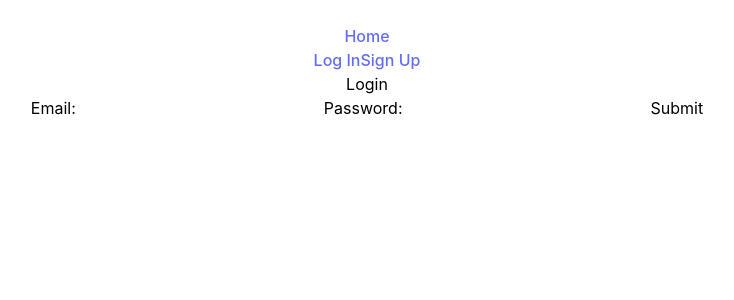
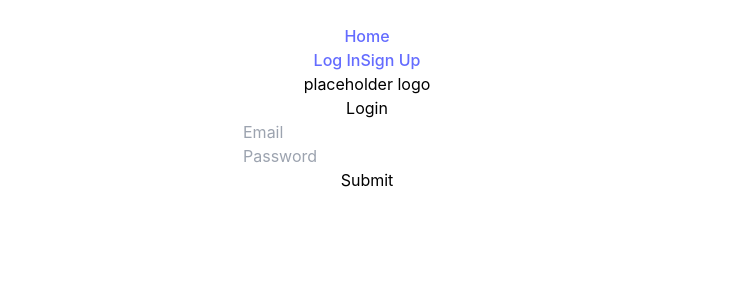
Before and after one commit to kawrou/RecipEasy-recipe-manager, a React (Vite) app in the folder frontend/: page /login in a window 1280 px wide. Shown: the top 300 px of the page, without its empty margins (273-1007 px from the left). Built offline with nearby package versions, Linux system fonts and the light colour scheme.

Commit message:
more styling

```diff
--- a/frontend/src/pages/Login/LoginPage.jsx
+++ b/frontend/src/pages/Login/LoginPage.jsx
@@ -30,24 +30,33 @@ export const LoginPage = () => {
 
   return (
     <>
+    <div className="home items-center">
+      {/* Delete the placeholder logo when we have a logo */}
+      <div className="border-2 rounded w-40 h-40">placeholder logo</div>
       <h2 className="text-5xl font-bold py-5">Login</h2>
       <form onSubmit={handleSubmit}>
-        <label htmlFor="email">Email:</label>
-        <input className="border-2 rounded w-full"
+      <div className="mb-4"></div>
+        <input className="border-2 rounded w-min"
           id="email"
           type="text"
+          placeholder="Email"
           value={email}
           onChange={handleEmailChange}
         />
-        <label htmlFor="password">Password:</label>
-        <input className="border-2 rounded w-full"
+        <br />
+        <div className="mb-4"></div>
+        <input className="border-2 rounded w-min"
           id="password"
           type="password"
+          placeholder="Password"
           value={password}
           onChange={handlePasswordChange}
         />
+        <br />
+        <div className="mb-4"></div>
         <input role="submit-button" id="submit" type="submit" value="Submit" className="focus:outline-none text-white bg-blue-700 hover:bg-blue-800 focus:ring-4 focus:ring-blue-300 font-medium rounded-lg text-sm px-5 py-2.5 me-2 mb-2 dark:bg-blue-600 dark:hover:bg-blue-700 dark:focus:ring-blue-900" />
       </form>
+      </div>
     </>
   );
 };
```
